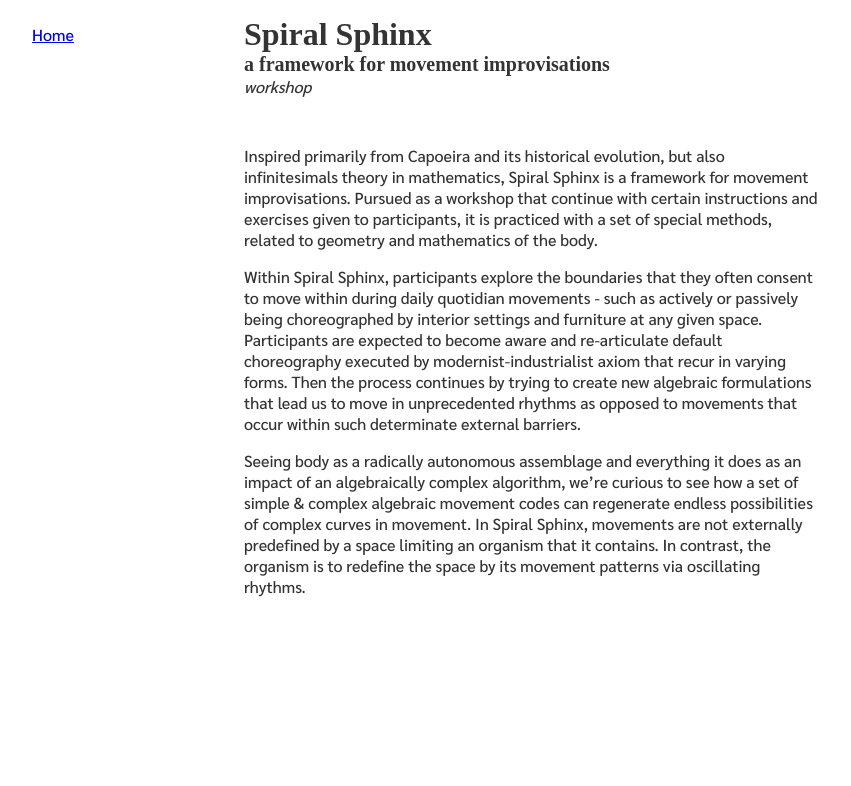
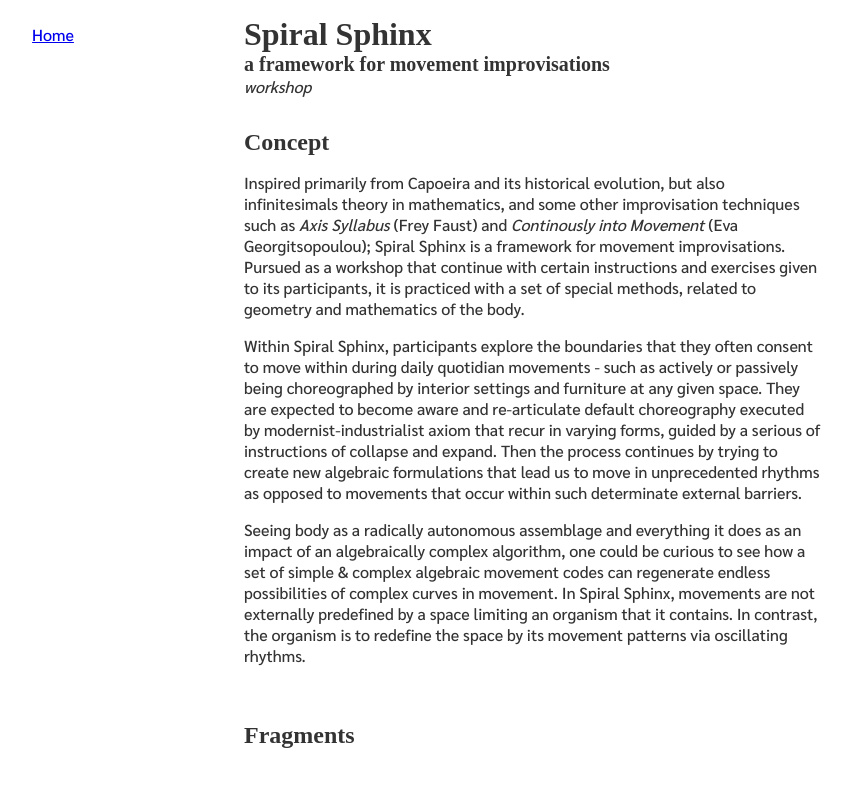
Before and after one commit to eminx/infinitesimals.space, a React (Create React App) app: page /spiral-sphinx in a window 1280 px wide. Shown: the top 786 px of the page, without its empty margins (107-958 px from the left). Built offline with nearby package versions, Linux system fonts and the light colour scheme.

Commit message:
added video to ss

```diff
--- a/package.json
+++ b/package.json
@@ -7,6 +7,7 @@
     "react": "^16.7.0",
     "react-dom": "^16.7.0",
     "react-grid-system": "^4.4.2",
+    "react-player": "^1.8.0",
     "react-router-dom": "^4.3.1",
     "react-scripts": "2.1.3",
     "rebass": "^3.0.0",
--- a/src/pages/Ravoeira.js
+++ b/src/pages/Ravoeira.js
@@ -17,6 +17,7 @@ class Ravoeira extends Component {
           </Text>
         </Box>
         <Box p={3}>
+          <Heading fontSize={[3, 4]}>Thorough Explanation</Heading>
           <Text fontSize={[2]}>
             <p>
               Ravoeira is a sequence of historical records; of an entirely
--- a/src/pages/Spiral-Sphinx.js
+++ b/src/pages/Spiral-Sphinx.js
@@ -1,5 +1,6 @@
 import React, { Component } from 'react';
 import { Box, Heading, Text } from 'rebass';
+import ReactPlayer from 'react-player';
 
 class SpiralSphinx extends Component {
   componentDidMount() {
@@ -19,31 +20,37 @@ class SpiralSphinx extends Component {
           </Text>
         </Box>
         <Box p={3}>
+          <Heading fontSize={[3, 4]}>Concept</Heading>
           <Text fontSize={[2]}>
             <p>
               Inspired primarily from Capoeira and its historical evolution, but
-              also infinitesimals theory in mathematics, Spiral Sphinx is a
-              framework for movement improvisations. Pursued as a workshop that
-              continue with certain instructions and exercises given to
-              participants, it is practiced with a set of special methods,
-              related to geometry and mathematics of the body.
+              also infinitesimals theory in mathematics, and some other
+              improvisation techniques such as <em>Axis Syllabus</em> (Frey
+              Faust) and <em>Continously into Movement</em> (Eva
+              Georgitsopoulou); Spiral Sphinx is a framework for movement
+              improvisations. Pursued as a workshop that continue with certain
+              instructions and exercises given to its participants, it is
+              practiced with a set of special methods, related to geometry and
+              mathematics of the body.
             </p>
+          </Text>
+          <Text fontSize={[2]}>
             <p>
               Within Spiral Sphinx, participants explore the boundaries that
               they often consent to move within during daily quotidian movements
               - such as actively or passively being choreographed by interior
-              settings and furniture at any given space. Participants are
-              expected to become aware and re-articulate default choreography
-              executed by modernist-industrialist axiom that recur in varying
-              forms. Then the process continues by trying to create new
-              algebraic formulations that lead us to move in unprecedented
-              rhythms as opposed to movements that occur within such determinate
-              external barriers.
+              settings and furniture at any given space. They are expected to
+              become aware and re-articulate default choreography executed by
+              modernist-industrialist axiom that recur in varying forms, guided
+              by a serious of instructions of collapse and expand. Then the
+              process continues by trying to create new algebraic formulations
+              that lead us to move in unprecedented rhythms as opposed to
+              movements that occur within such determinate external barriers.
             </p>
             <p>
               Seeing body as a radically autonomous assemblage and everything it
-              does as an impact of an algebraically complex algorithm, we’re
-              curious to see how a set of simple & complex algebraic movement
+              does as an impact of an algebraically complex algorithm, one could
+              be curious to see how a set of simple & complex algebraic movement
               codes can regenerate endless possibilities of complex curves in
               movement. In Spiral Sphinx, movements are not externally
               predefined by a space limiting an organism that it contains. In
@@ -51,6 +58,13 @@ class SpiralSphinx extends Component {
               patterns via oscillating rhythms.
             </p>
           </Text>
+
+          <Box py={20}>
+            <Heading py={20} fontSize={[3, 4]}>
+              Fragments
+            </Heading>
+            <ReactPlayer url="https://vimeo.com/313034151" width="100%" />
+          </Box>
         </Box>
       </div>
     );
```
Also changed, not shown: 1 other file (tests, documents, lock files or other folders).
